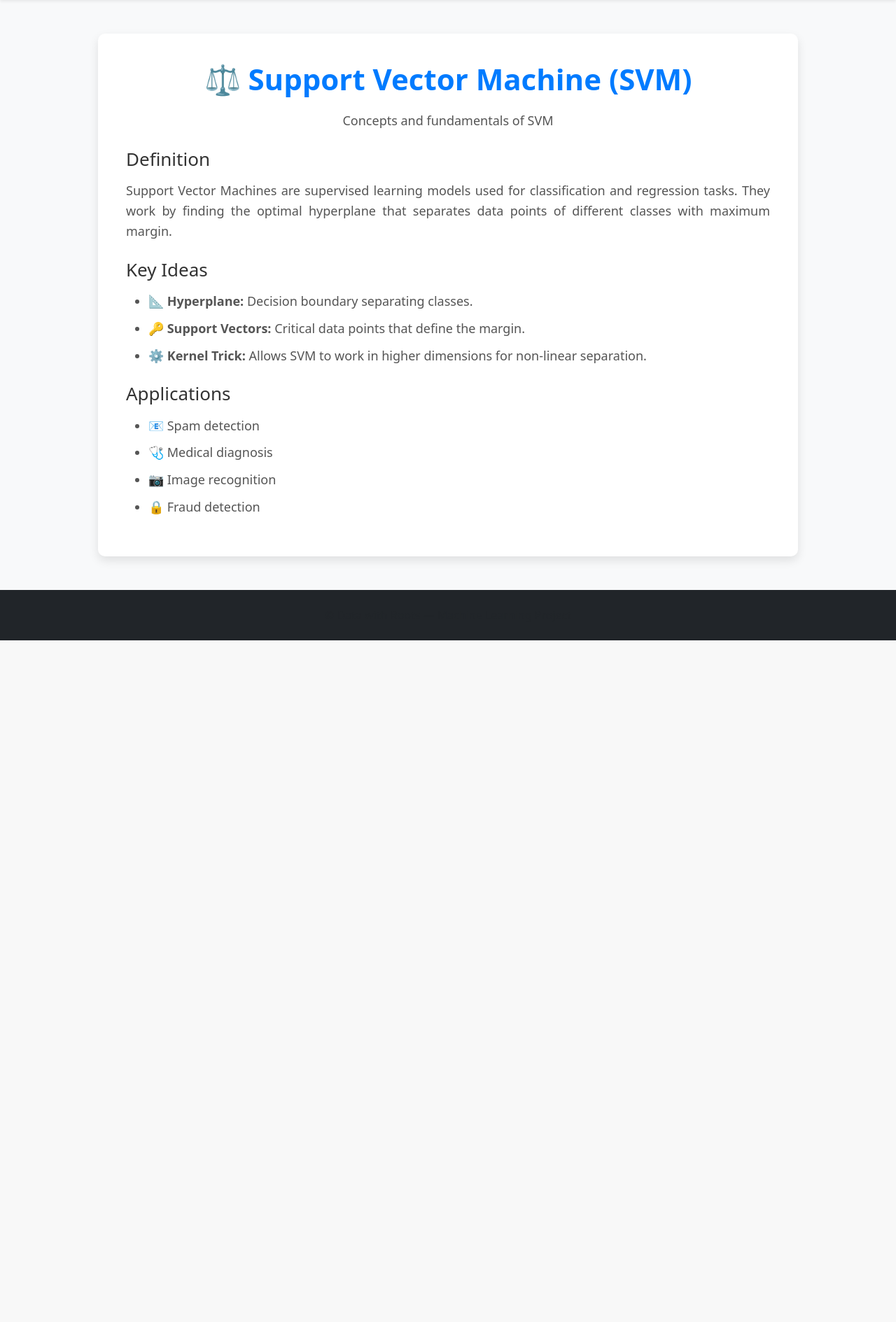
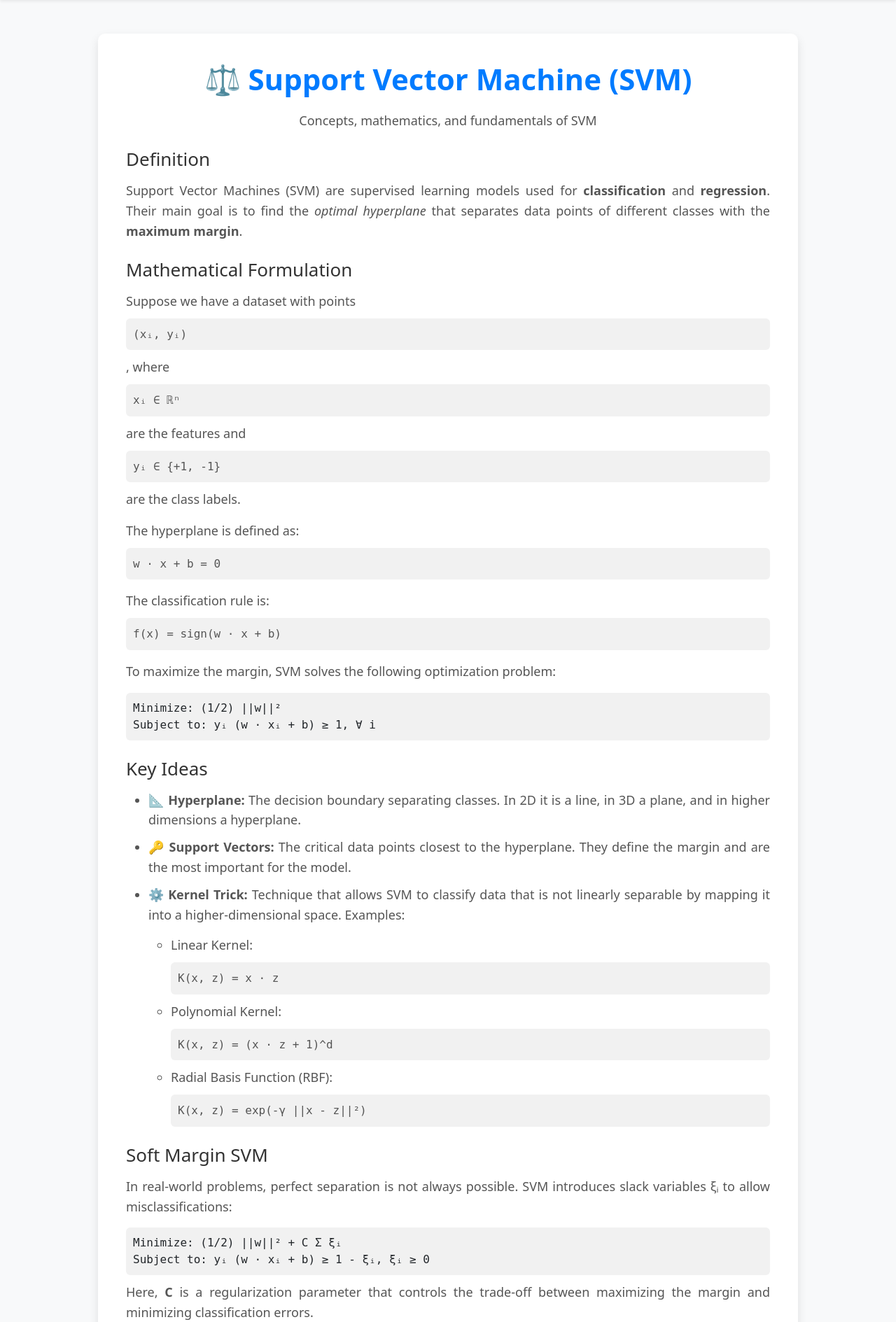
Before and after one commit to darley-66/PageProject, a Flask app: page /svm-concepts/ in a window 1280 px wide. Shown: the part 56-1945 px from the top of the page at 70% size. Before the commit the page ends 971 px from the top, so only its background shows below. Run offline with Flask 3, Linux system fonts and the light colour scheme; parts of the project's set-up code (start-up, migrations or seed data) failed here and were passed over.

```diff
--- a/app.py
+++ b/app.py
@@ -1,15 +1,69 @@
 from flask import Flask, render_template, request, jsonify
 from LinearRegression import CalculateGrade, GeneratePlot
-from svm import PredictSpam, GeneratePlot as GeneratePlotLogistic
 from LogisticRegression import PredictRisk, implementLogisticRegression
 import pandas as pd
+import matplotlib.pyplot as plt
+import seaborn as sns
+import io, base64
+
+# Librerías para SVM y métricas
+from sklearn.datasets import load_breast_cancer
+from sklearn.model_selection import train_test_split
+from sklearn.svm import SVC
+from sklearn.metrics import confusion_matrix, accuracy_score, precision_score, recall_score, f1_score, r2_score, mean_squared_error
 
 app = Flask(__name__)
 
-# Recursos del modelo de regresión logística para renderizado inicial
+# ============================
+# Logistic Regression (assets)
+# ============================
 logistic_assets = implementLogisticRegression()
 
+# ============================
+# SVM: Entrenamiento inicial
+# ============================
+data = load_breast_cancer()
+X = data.data
+y = data.target
+
+X_train, X_test, y_train, y_test = train_test_split(
+    X, y, test_size=0.2, random_state=42
+)
+
+model_svm = SVC(kernel='linear')
+model_svm.fit(X_train, y_train)
+
+# Calcular métricas del modelo SVM
+y_pred = model_svm.predict(X_test)
+metrics_svm = {
+    "confusion_matrix": confusion_matrix(y_test, y_pred).tolist(),
+    "accuracy": accuracy_score(y_test, y_pred),
+    "precision": precision_score(y_test, y_pred),
+    "recall": recall_score(y_test, y_pred),
+    "f1": f1_score(y_test, y_pred)
+}
+
+# ============================
+# Función para graficar dataset
+# ============================
+def plot_dataset():
+    df = pd.DataFrame(data.data, columns=data.feature_names)
+    df['target'] = data.target
+
+    plt.figure(figsize=(6,4))
+    sns.scatterplot(
+        x=df['mean radius'], y=df['mean texture'],
+        hue=df['target'], palette="coolwarm"
+    )
+    plt.title("Breast Cancer Dataset (Radius vs Texture)")
+    buf = io.BytesIO()
+    plt.savefig(buf, format="png")
+    buf.seek(0)
+    return base64.b64encode(buf.getvalue()).decode("utf-8")
+
+# ============================
 # Home & Information
+# ============================
 @app.route("/")
 def home():
     return render_template("homePage.html")
@@ -22,58 +76,101 @@ def information():
 def concepts():
     return render_template("concepts.html")
 
+# ============================
 # Linear Regression
+# ============================
 @app.route("/conceptsLinear/")
 def concepts_linear():
     return render_template("conceptsLinear.html")
 
 @app.route("/LinearRegression/", methods=["GET", "POST"])
 def calculate():
-    data = pd.read_csv("data/Student_Performance.csv")
-    records = len(data)
+    data_lin = pd.read_csv("data/Student_Performance.csv")
+    records = len(data_lin)
 
     calculateResult = None
     plot_url = None
+    metrics = None
+
+    # Variables reales del dataset
+    X = data_lin["study_hours"].values.reshape(-1, 1)
+    y = data_lin["overall_score"].values
+
     if request.method == "POST":
         try:
             hours = float(request.form.get("hours"))
             calculateResult = CalculateGrade(hours)
             plot_url = GeneratePlot(hours)
+
+            y_pred = [CalculateGrade(h) for h in data_lin["study_hours"]]
+            metrics = {
+                "r2": r2_score(y, y_pred),
+                "mse": mean_squared_error(y, y_pred)
+            }
         except (ValueError, TypeError):
             calculateResult = None
             plot_url = GeneratePlot()
     else:
         plot_url = GeneratePlot()
+        y_pred = [CalculateGrade(h) for h in data_lin["study_hours"]]
+        metrics = {
+            "r2": r2_score(y, y_pred),
+            "mse": mean_squared_error(y, y_pred)
+        }
 
     return render_template("temLinearRegression.html",
                            result=calculateResult,
                            records=records,
-                           plot_url=plot_url)
+                           plot_url=plot_url,
+                           metrics=metrics)
 
+# ============================
 # Logistic Regression
+# ============================
 @app.route("/logistic-concepts/")
 def concepts_logistic():
     return render_template("temLogisticConcepts.html")
 
 @app.route("/logistic-application/", methods=["GET", "POST"])
 def calculate_logistic():
-    return render_template("temLogisticRegression.html", metrics=logistic_assets["metrics"])
+    result = None
+    metrics = logistic_assets["metrics"]
 
-# Endpoint para peticiones AJAX fetch() en temLogisticRegression.html
+    duration = None
+    amount = None
+    age = None
+
+    if request.method == "POST":
+        try:
+            duration = int(request.form.get("duration_months"))
+            amount = float(request.form.get("credit_amount"))
+            age = int(request.form.get("age"))
+
+            result = PredictRisk(duration, amount, age)
+        except (ValueError, TypeError):
+            result = None
+
+    return render_template("temLogisticRegression.html",
+                           result=result,
+                           metrics=metrics,
+                           duration=duration,
+                           amount=amount,
+                           age=age)
+
 @app.route("/api/predict-risk", methods=["POST"])
 def api_predict_risk():
-    data = request.get_json()
-    if not data:
+    data_req = request.get_json()
+    if not data_req:
         return jsonify({"error": "No data provided"}), 400
 
-    duration = int(data.get("duration_months", 24))
-    amount = float(data.get("credit_amount", 3000))
-    age = int(data.get("age", 30))
+    duration = int(data_req.get("duration_months", 24))
+    amount = float(data_req.get("credit_amount", 3000))
+    age = int(data_req.get("age", 30))
 
     result = PredictRisk(duration, amount, age)
 
     return jsonify({
-        "input_data": data,
+        "input_data": data_req,
         "prediction": {
             "default_risk": result["default_risk"],
             "default_probability": result["default_probability"],
@@ -82,37 +179,42 @@ def api_predict_risk():
         "model_performance": result["metrics"]
     })
 
+# ============================
 # Support Vector Machine (SVM)
+# ============================
 @app.route("/svm-concepts/")
 def concepts_svm():
     return render_template("conceptsSVM.html")
 
 @app.route("/SVM/", methods=["GET", "POST"])
 def calculate_svm():
-    data = pd.read_csv("data/spam.csv", encoding="latin-1")
-    records = len(data)
-
-    calculateResult = None
-    plot_url = None
-    email_text = ""
+    result = None
+    plot_url = plot_dataset()
 
     if request.method == "POST":
-        email_text = request.form.get("email_text", "")
-        if email_text.strip():
-            calculateResult = PredictSpam(email_text)
-            plot_url = GeneratePlotLogistic(calculateResult)
-        else:
-            plot_url = GeneratePlotLogistic()
-    else:
-        plot_url = GeneratePlotLogistic()
+        try:
+            mean_radius = float(request.form.get("mean_radius"))
+            mean_texture = float(request.form.get("mean_texture"))
+            mean_perimeter = float(request.form.get("mean_perimeter"))
+
+            input_data = [0]*X.shape[1]
+            input_data[0] = mean_radius
+            input_data[1] = mean_texture
+            input_data[2] = mean_perimeter
+
+            prediction = model_svm.predict([input_data])[0]
+            result = "Malignant" if prediction == 0 else "Benign"
+        except:
+            result = "Invalid input"
 
     return render_template("temSVMApp.html",
-                           result=calculateResult,
+                           result=result,
                            plot_url=plot_url,
-                           email_text=email_text,
-                           records=records)
+                           metrics=metrics_svm)
 
+# ============================
 # Use Cases
+# ============================
 @app.route("/example/")
 def example():
     return render_template("use_case1.html")
--- a/templates/conceptsSVM.html
+++ b/templates/conceptsSVM.html
@@ -42,41 +42,120 @@ endblock %} {% block content %}
   .concepts-container li {
     margin-bottom: 10px;
   }
+
+  .formula {
+    background-color: #f1f1f1;
+    padding: 10px;
+    border-radius: 6px;
+    font-family: monospace;
+    font-size: 16px;
+    margin: 10px 0;
+    display: block;
+  }
 </style>
 
 <div class="concepts-container">
   <h1>⚖️ Support Vector Machine (SVM)</h1>
-  <p class="lead text-center">Concepts and fundamentals of SVM</p>
+  <p class="lead text-center">Concepts, mathematics, and fundamentals of SVM</p>
 
   <h2>Definition</h2>
   <p>
-    Support Vector Machines are supervised learning models used for
-    classification and regression tasks. They work by finding the optimal
-    hyperplane that separates data points of different classes with maximum
-    margin.
+    Support Vector Machines (SVM) are supervised learning models used for
+    <strong>classification</strong> and <strong>regression</strong>. Their main
+    goal is to find the <em>optimal hyperplane</em> that separates data points
+    of different classes with the <strong>maximum margin</strong>.
   </p>
+
+  <h2>Mathematical Formulation</h2>
+  <p>
+    Suppose we have a dataset with points
+    <span class="formula">(xᵢ, yᵢ)</span>, where
+    <span class="formula">xᵢ ∈ ℝⁿ</span> are the features and
+    <span class="formula">yᵢ ∈ {+1, -1}</span> are the class labels.
+  </p>
+  <p>
+    The hyperplane is defined as:
+    <span class="formula">w · x + b = 0</span>
+  </p>
+  <p>
+    The classification rule is:
+    <span class="formula">f(x) = sign(w · x + b)</span>
+  </p>
+  <p>To maximize the margin, SVM solves the following optimization problem:</p>
+  <span class="formula">
+    Minimize: (1/2) ||w||² <br />
+    Subject to: yᵢ (w · xᵢ + b) ≥ 1, ∀ i
+  </span>
 
   <h2>Key Ideas</h2>
   <ul>
     <li>
-      📐 <strong>Hyperplane:</strong> Decision boundary separating classes.
+      📐 <strong>Hyperplane:</strong> The decision boundary separating classes.
+      In 2D it is a line, in 3D a plane, and in higher dimensions a hyperplane.
     </li>
     <li>
-      🔑 <strong>Support Vectors:</strong> Critical data points that define the
-      margin.
+      🔑 <strong>Support Vectors:</strong> The critical data points closest to
+      the hyperplane. They define the margin and are the most important for the
+      model.
     </li>
     <li>
-      ⚙️ <strong>Kernel Trick:</strong> Allows SVM to work in higher dimensions
-      for non-linear separation.
+      ⚙️ <strong>Kernel Trick:</strong> Technique that allows SVM to classify
+      data that is not linearly separable by mapping it into a
+      higher-dimensional space. Examples:
+      <ul>
+        <li>Linear Kernel: <span class="formula">K(x, z) = x · z</span></li>
+        <li>
+          Polynomial Kernel:
+          <span class="formula">K(x, z) = (x · z + 1)^d</span>
+        </li>
+        <li>
+          Radial Basis Function (RBF):
+          <span class="formula">K(x, z) = exp(-γ ||x - z||²)</span>
+        </li>
+      </ul>
     </li>
   </ul>
 
+  <h2>Soft Margin SVM</h2>
+  <p>
+    In real-world problems, perfect separation is not always possible. SVM
+    introduces slack variables ξᵢ to allow misclassifications:
+  </p>
+  <span class="formula">
+    Minimize: (1/2) ||w||² + C Σ ξᵢ <br />
+    Subject to: yᵢ (w · xᵢ + b) ≥ 1 - ξᵢ, ξᵢ ≥ 0
+  </span>
+  <p>
+    Here, <strong>C</strong> is a regularization parameter that controls the
+    trade-off between maximizing the margin and minimizing classification
+    errors.
+  </p>
+
   <h2>Applications</h2>
   <ul>
-    <li>📧 Spam detection</li>
-    <li>🩺 Medical diagnosis</li>
-    <li>📷 Image recognition</li>
-    <li>🔒 Fraud detection</li>
+    <li>📧 Spam detection (emails classified as spam or not spam)</li>
+    <li>🩺 Medical diagnosis (healthy vs. sick)</li>
+    <li>📷 Image recognition (object classification)</li>
+    <li>🔒 Fraud detection (legitimate vs. fraudulent transactions)</li>
+  </ul>
+
+  <h2>Advantages</h2>
+  <ul>
+    <li>Works well with high-dimensional data</li>
+    <li>
+      Effective when the number of features is greater than the number of
+      samples
+    </li>
+    <li>Robust against overfitting, especially with proper kernel choice</li>
+  </ul>
+
+  <h2>Limitations</h2>
+  <ul>
+    <li>Training can be slow for very large datasets</li>
+    <li>Choice of kernel and parameters (C, γ) is critical</li>
+    <li>
+      Less interpretable compared to simpler models like Logistic Regression
+    </li>
   </ul>
 </div>
 
```
Also changed, not shown: LinearRegression.py (+6 -7 lines), LogisticRegression.py (+27 -10 lines), templates/temLinearRegression.html (+37 -3 lines), templates/temLogisticRegression.html (+57 -28 lines), templates/temSVMApp.html (+83 -36 lines).
